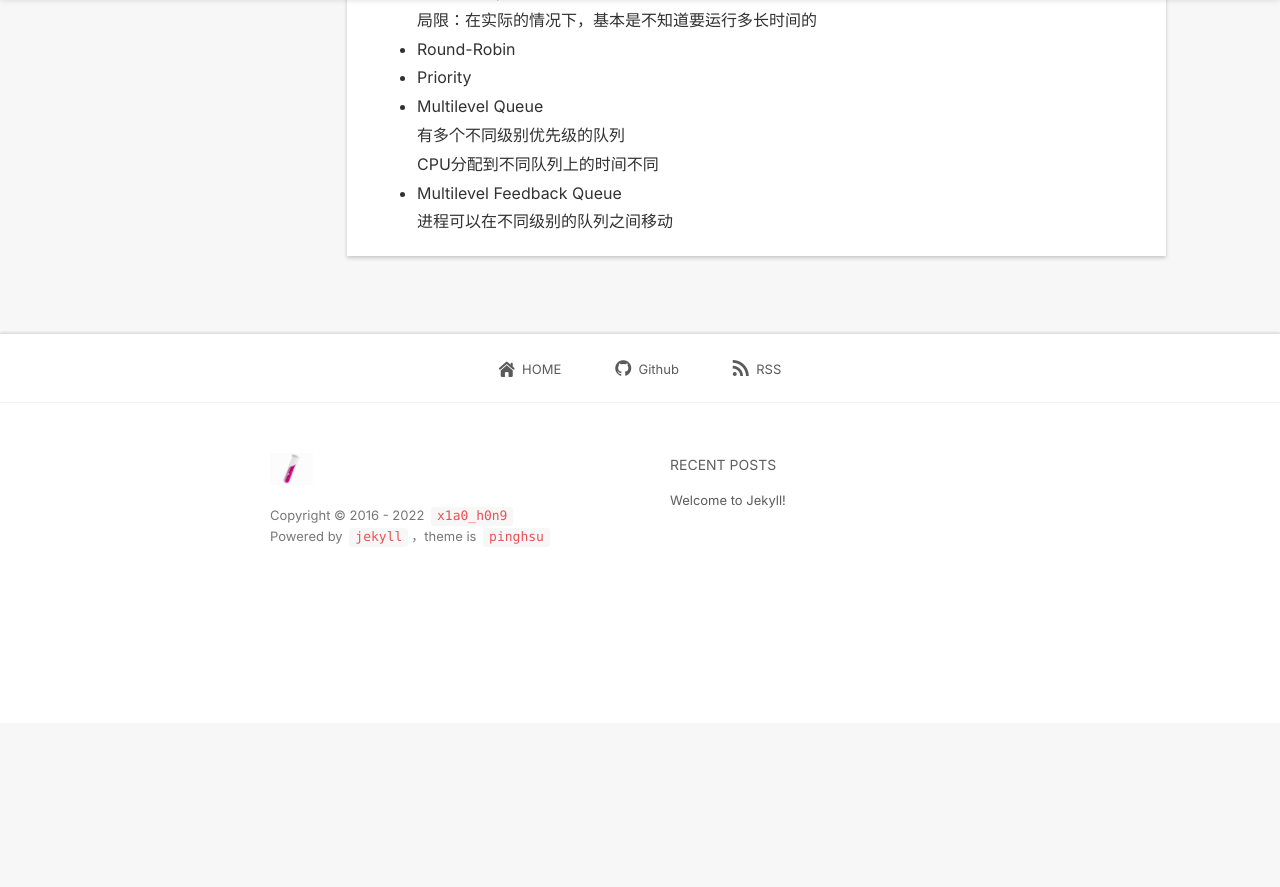
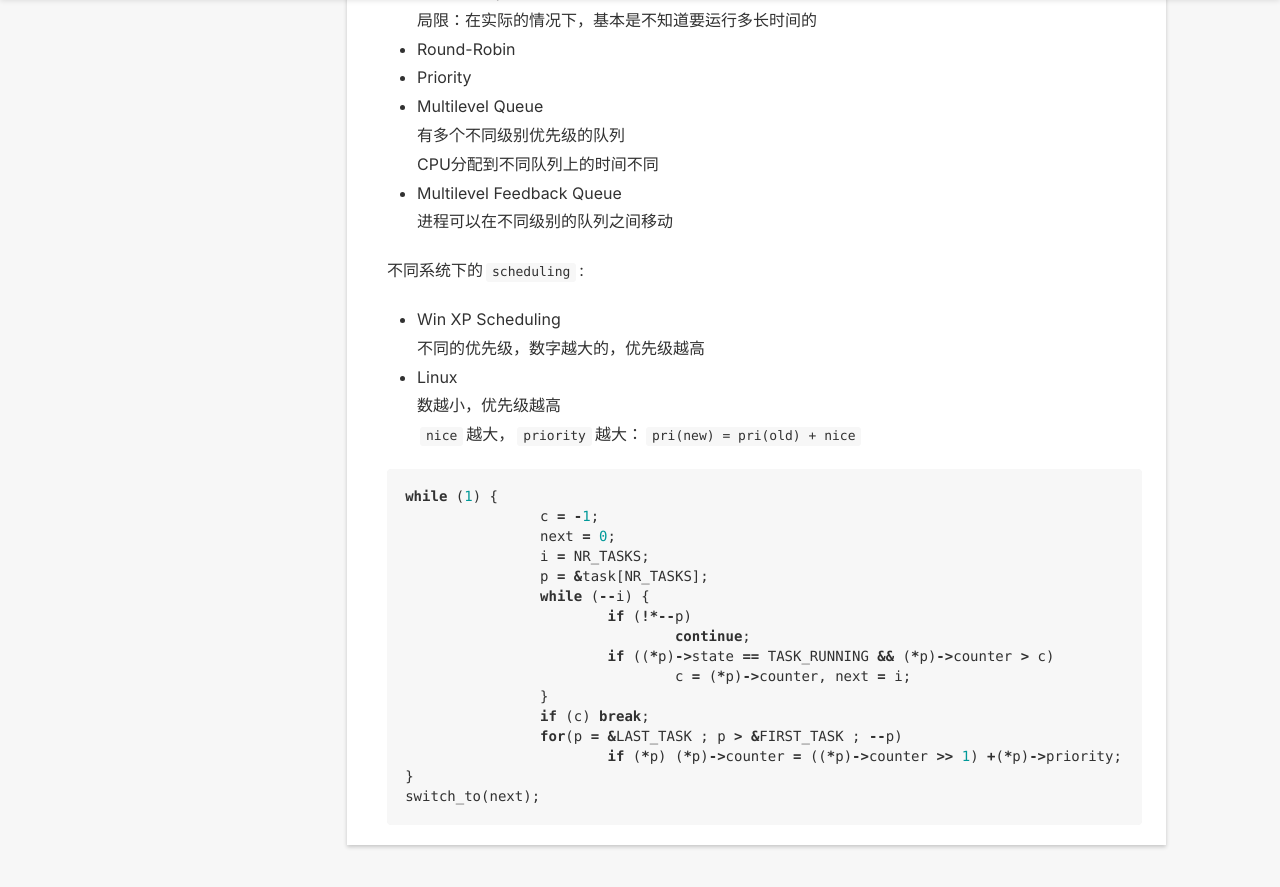
Before and after one commit to dimshimmer/dimshimmer.github.io, a Jekyll site: the page built from my_collection/_kernel/2022-10-26-Schduling.md, in a window 1280 px wide and 900 px high, scrolled down 1537 px. Shown: the top 887 px of the window. Built offline with Jekyll 4.4.1, drawn with Linux system fonts in a browser that asks for light colours; nearby versions of some CDN libraries; comment, search, counter and statistics services are not loaded; before the commit the page ends 2260 px from its top, so only the background shows below that.

````diff
--- a/_config.yml
+++ b/_config.yml
@@ -63,6 +63,12 @@ collections:
     sort_by: chap
     url: /ctf/
     description: "Journey to a CTFer"
+  xiaohong:
+    name: x1a0_h0n9
+    output: true
+    sort_by: chap
+    url: /xiaohong
+    description: "Diary"
 comments :
   gitalk :
     clientID : xxx
--- a/_layouts/home.html
+++ b/_layouts/home.html
@@ -14,6 +14,8 @@ layout: default
     <ul class="post-list">
       {%- for collection in site.collections -%}
       {%- if collection.name -%}
+      {%- if collection.name != x1a0_h0n9%}
+
       <li>
         <h3>
           <a class="post-link" href="{{ collection.url | relative_url }}">
@@ -26,6 +28,7 @@ layout: default
         </h3>
       </li>
       {%- endif -%}
+      {%- endif -%}
       {%- endfor -%}
     </ul>
 
--- a/my_collection/_kernel/2022-10-26-Schduling.md
+++ b/my_collection/_kernel/2022-10-26-Schduling.md
@@ -72,3 +72,34 @@ chap: Scheduling
 - Multilevel Feedback Queue
 
   进程可以在不同级别的队列之间移动
+
+不同系统下的`scheduling`:
+
+- Win XP Scheduling
+
+  不同的优先级，数字越大的，优先级越高
+
+- Linux
+
+  数越小，优先级越高
+
+  `nice`越大，`priority`越大：`pri(new) = pri(old) + nice`
+
+```c
+while (1) {
+		c = -1;
+		next = 0;
+		i = NR_TASKS;
+		p = &task[NR_TASKS];
+		while (--i) {
+			if (!*--p)
+				continue;
+			if ((*p)->state == TASK_RUNNING && (*p)->counter > c)
+				c = (*p)->counter, next = i;
+		}
+		if (c) break;
+		for(p = &LAST_TASK ; p > &FIRST_TASK ; --p)
+			if (*p) (*p)->counter = ((*p)->counter >> 1) +(*p)->priority;
+}
+switch_to(next);
+```
````
Also changed, not shown: my_collection/_drafts/2022-10-31-The-computer-network.md (+1 -1 lines), my_collection/_drafts/2022-11-02-The-architecture.md (added, +14 -0 lines), my_collection/_xiaohong/2022-11-04-README.md (added, +10 -0 lines), xiaohong.html (added, +20 -0 lines).
